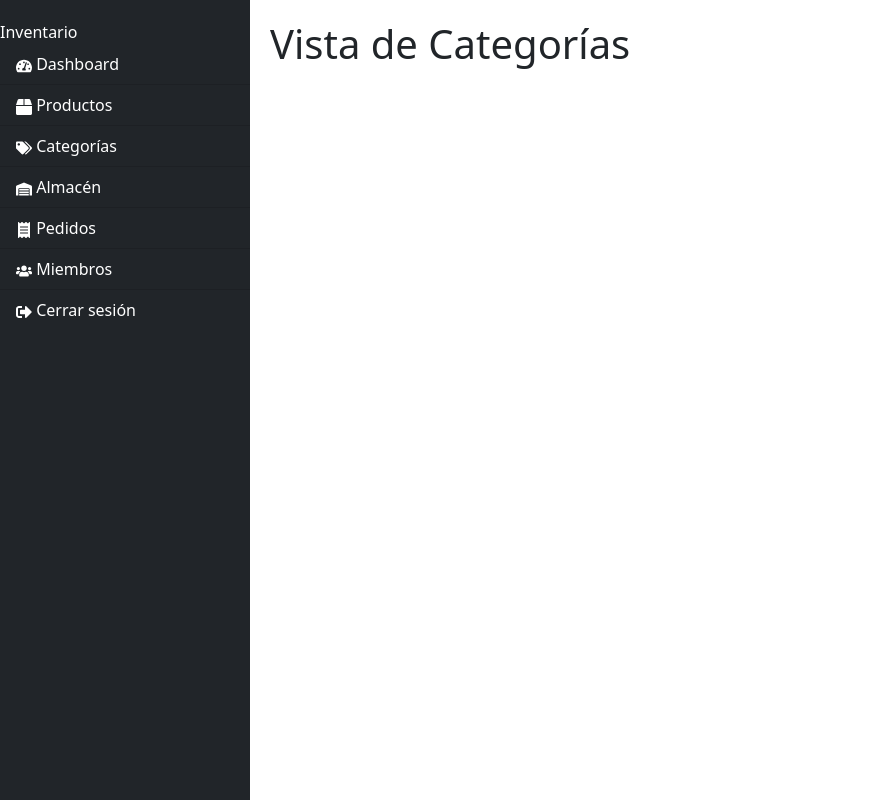
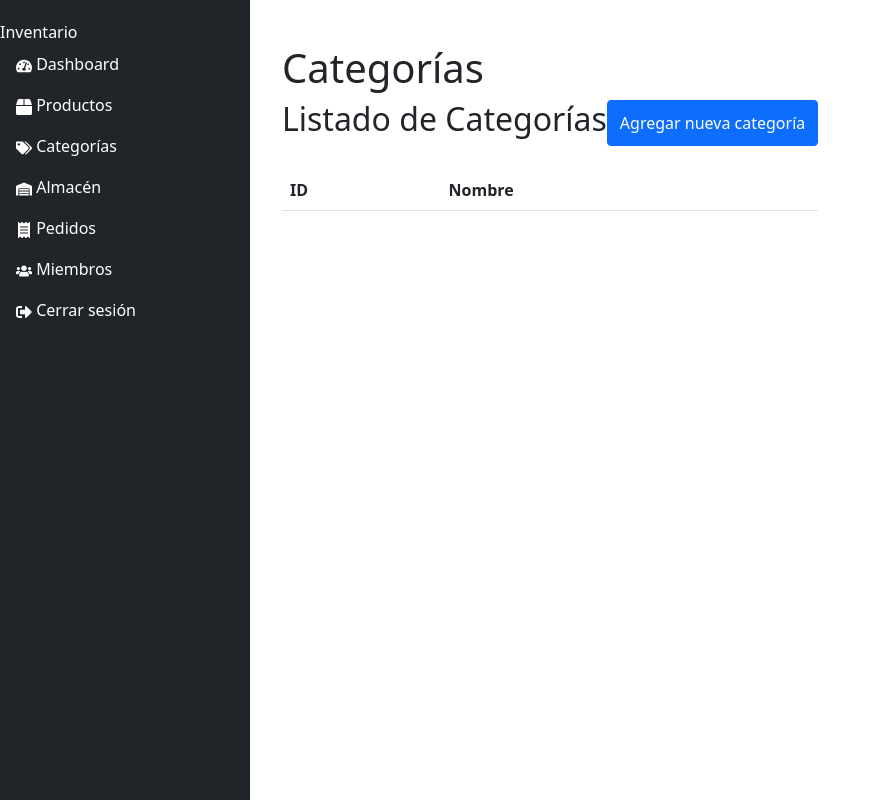
Before and after one commit to FabianMoya04/app-logistica-v1, a React (Create React App) app in the folder app-logistica-v1/: page /categorias in a window 1280 px wide. Shown: the whole page, without its empty margins (0-880 px from the left). Built offline with nearby package versions, Linux system fonts and the light colour scheme.

Commit message:
Add modal and form for adding new categories
Implemented a modal with a form to add new categories in the Categorias component. Included state management for form inputs and modal visibility.

```diff
--- a/app-logistica-v1/src/Components/Categorias.js
+++ b/app-logistica-v1/src/Components/Categorias.js
@@ -1,8 +1,106 @@
-// components/Categorias.js
-import React from 'react';
+import React, { useState } from 'react';
+import Modal from 'react-modal';
 
-function Categorias() {
-    return <h1>Vista de Categorías</h1>;
-}
+const Categorias = () => {
+    // Estado para controlar si el modal está abierto o cerrado
+    const [modalIsOpen, setModalIsOpen] = useState(false);
+
+    // Estado para los campos del formulario
+    const [categoria, setCategoria] = useState({
+        id: '',
+        nombre: '',
+    });
+
+    // Funciones para abrir y cerrar el modal
+    const openModal = () => setModalIsOpen(true);
+    const closeModal = () => setModalIsOpen(false);
+
+    // Manejar cambios en los inputs del formulario
+    const handleInputChange = (e) => {
+        const { name, value } = e.target;
+        setCategoria({ ...categoria, [name]: value });
+    };
+
+    // Manejar envío del formulario
+    const handleFormSubmit = (e) => {
+        e.preventDefault();
+        // Aquí puedes implementar la lógica para agregar la nueva categoría
+        console.log(categoria);
+        closeModal(); // Cerrar el modal después de añadir la categoría
+    };
+
+    return (
+        <div className="container">
+            <h1 className="mt-4">Categorías</h1>
+            <div className="d-flex justify-content-between mb-4">
+                <h2>Listado de Categorías</h2>
+                <button className="btn btn-primary" onClick={openModal}>
+                    Agregar nueva categoría
+                </button>
+            </div>
+
+            {/* Tabla de categorías */}
+            <table className="table">
+                <thead>
+                <tr>
+                    <th>ID</th>
+                    <th>Nombre</th>
+                </tr>
+                </thead>
+                <tbody>
+                {/* Aquí irán los datos de las categorías */}
+                </tbody>
+            </table>
+
+            {/* Modal para el formulario de agregar categoría */}
+            <Modal
+                isOpen={modalIsOpen}
+                onRequestClose={closeModal}
+                contentLabel="Agregar Categoría"
+                className="custom-modal"
+                overlayClassName="custom-overlay"
+            >
+                <div className="modal-content">
+                    <div className="modal-header">
+                        <h5 className="modal-title">Agregar Categoría</h5>
+                        <button type="button" className="btn-close" onClick={closeModal}></button>
+                    </div>
+                    <div className="modal-body">
+                        <form onSubmit={handleFormSubmit}>
+                            <div className="mb-3">
+                                <label htmlFor="id" className="form-label">ID:</label>
+                                <input
+                                    type="text"
+                                    className="form-control"
+                                    id="id"
+                                    name="id"
+                                    value={categoria.id}
+                                    onChange={handleInputChange}
+                                    required
+                                />
+                            </div>
+                            <div className="mb-3">
+                                <label htmlFor="nombre" className="form-label">Nombre:</label>
+                                <input
+                                    type="text"
+                                    className="form-control"
+                                    id="nombre"
+                                    name="nombre"
+                                    value={categoria.nombre}
+                                    onChange={handleInputChange}
+                                    required
+                                />
+                            </div>
+                            <div className="modal-footer">
+                                <button type="submit" className="btn btn-primary">Listo</button>
+                                <button type="button" className="btn btn-secondary" onClick={closeModal}>Cancelar</button>
+                            </div>
+                        </form>
+                    </div>
+                </div>
+            </Modal>
+        </div>
+    );
+};
 
 export default Categorias;
```
Also changed, not shown: app-logistica-v1/src/Components/Login.js (added).
